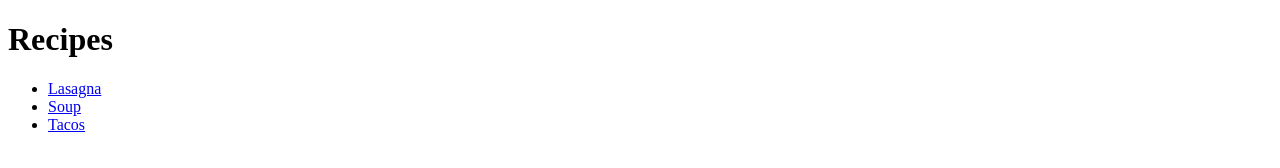
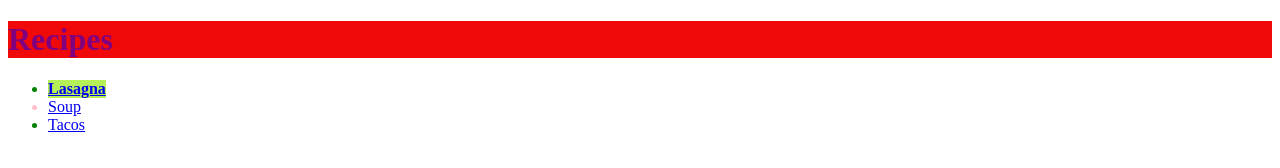
Before and after one commit to lyn3773/odin-recipes, a plain HTML site: page index.html in a window 1280 px wide. Drawn offline with Linux system fonts and the light colour scheme.

Commit message:
Update css

```diff
--- a/index.html
+++ b/index.html
@@ -1,13 +1,14 @@
 <!DOCTYPE html>
 <html>
     <head>
+        <link rel="stylesheet" href="styles.css">
         <title>Recipe</title>
         <meta charset="UTF-8"
         <body>
-            <h1>Recipes</h1>
-            <ul>
-                <li><a href="recipes/lasagna.html">Lasagna</a></li>
-                <li><a href="recipes/soup.html">Soup</a></li>
+            <h1 class="h1">Recipes</h1>
+            <ul class="ul">
+                <li class="lasagna"><a href="recipes/lasagna.html">Lasagna</a></li>
+                <li style=color:pink; font-size: 50px><a href="recipes/soup.html">Soup</a></li>
                 <li><a href="recipes/tacos.html">Tacos</a></li>
             </ul>
         </body>
--- /dev/null
+++ b/recipes/styles.css
@@ -0,0 +1,3 @@
+.h1 {
+    color: purple;
+    background-color: rgb(240, 9, 9);
--- /dev/null
+++ b/styles.css
@@ -0,0 +1,16 @@
+
+.lasagna {
+    background-color: rgb(182, 240, 89);
+    width: fit-content;
+    color: green;
+    font-weight: bold;
+}
+
+.h1 {
+    color: purple;
+    background-color: rgb(240, 9, 9);
+}
+
+.ul {
+    color: green;
+}
```
Also changed, not shown: recipes/lasagna.html (+2 -1 lines).
